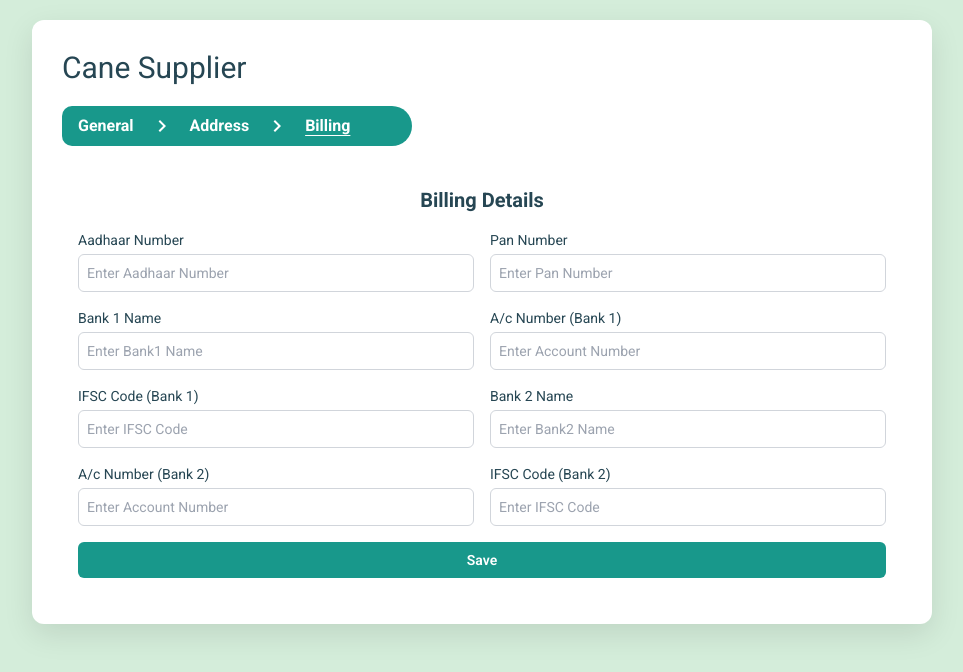
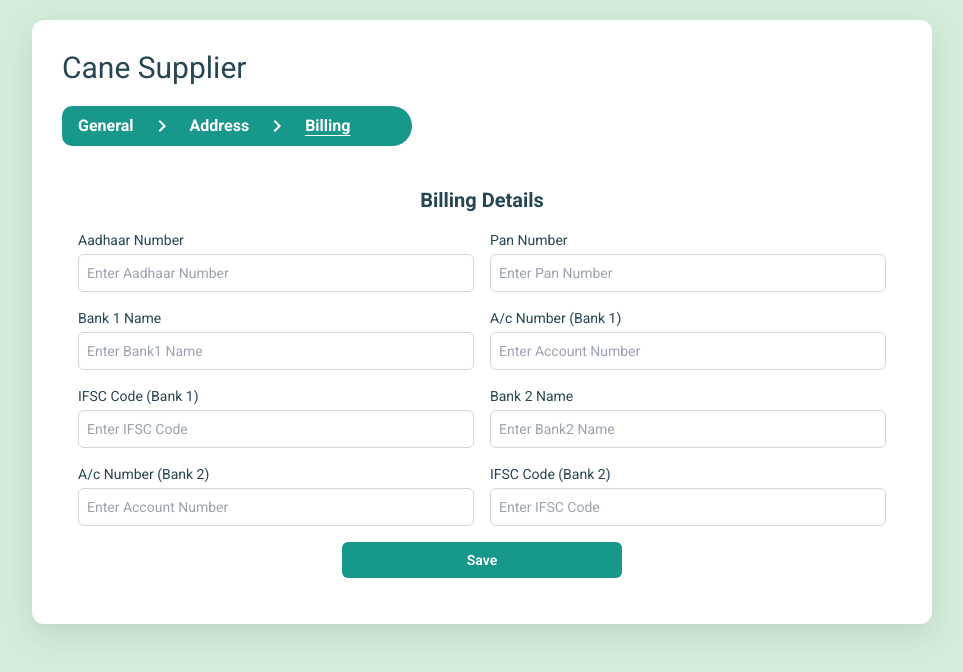
Before and after one commit to Ruturaj2003/multi-step-Form, a React (Vite) app: page /form-one/billing in a window 1280 px wide. Shown: the top 672 px of the page, without its empty margins (158-1121 px from the left). Built offline with nearby package versions, Linux system fonts and the light colour scheme.

Commit message:
Refactor navigation links for consistency and improved layout in form components

```diff
--- a/src/pages/formOne/Address.jsx
+++ b/src/pages/formOne/Address.jsx
@@ -65,10 +65,10 @@ const Address = () => {
         </div>
 
         {/* Navigation Link to Billing */}
-        <div className="mt-auto">
+        <div className="mt-4  flex  justify-center items-center flex-1">
           <Link
-            to="/form-one/billing"
-            className="block text-center py-2 bg-primary text-white rounded-md text-sm font-semibold"
+            to="/form-one/address"
+            className="block text-center w-[280px] py-2 bg-primary text-white rounded-md text-sm font-semibold"
           >
             Save
           </Link>
--- a/src/pages/formOne/Billing.jsx
+++ b/src/pages/formOne/Billing.jsx
@@ -86,17 +86,16 @@ const Billing = () => {
             className="mt-1 block w-full rounded-md border border-gray-300 p-2 text-sm text-text"
           />
         </div>
-
-        {/* Navigation Link to Home */}
-        <div className="mt-auto col-span-2">
-          <Link
-            to="/"
-            className="block text-center py-2 bg-primary text-white rounded-md text-sm font-semibold"
-          >
-            Save
-          </Link>
-        </div>
       </form>
+      {/* Navigation Link to Home */}
+      <div className="mt-4  flex  justify-center items-center flex-1">
+        <Link
+          to="/form-one/address"
+          className="block text-center w-[280px] py-2 bg-primary text-white rounded-md text-sm font-semibold"
+        >
+          Save
+        </Link>
+      </div>
     </div>
   );
 };
--- a/src/pages/formOne/General.jsx
+++ b/src/pages/formOne/General.jsx
@@ -59,16 +59,16 @@ const General = () => {
           </div>
 
           {/* Link to Next Part of the Form */}
-          <div className="mt-4">
-            <Link
-              to="/form-one/address"
-              className="block text-center py-2 bg-primary text-white rounded-md text-sm font-semibold"
-            >
-              Save
-            </Link>
-          </div>
         </div>
       </form>
+      <div className="mt-4   flex  justify-center items-center flex-1">
+        <Link
+          to="/form-one/address"
+          className="block text-center w-[280px] py-2 bg-primary text-white rounded-md text-sm font-semibold"
+        >
+          Save
+        </Link>
+      </div>
     </div>
   );
 };
```
